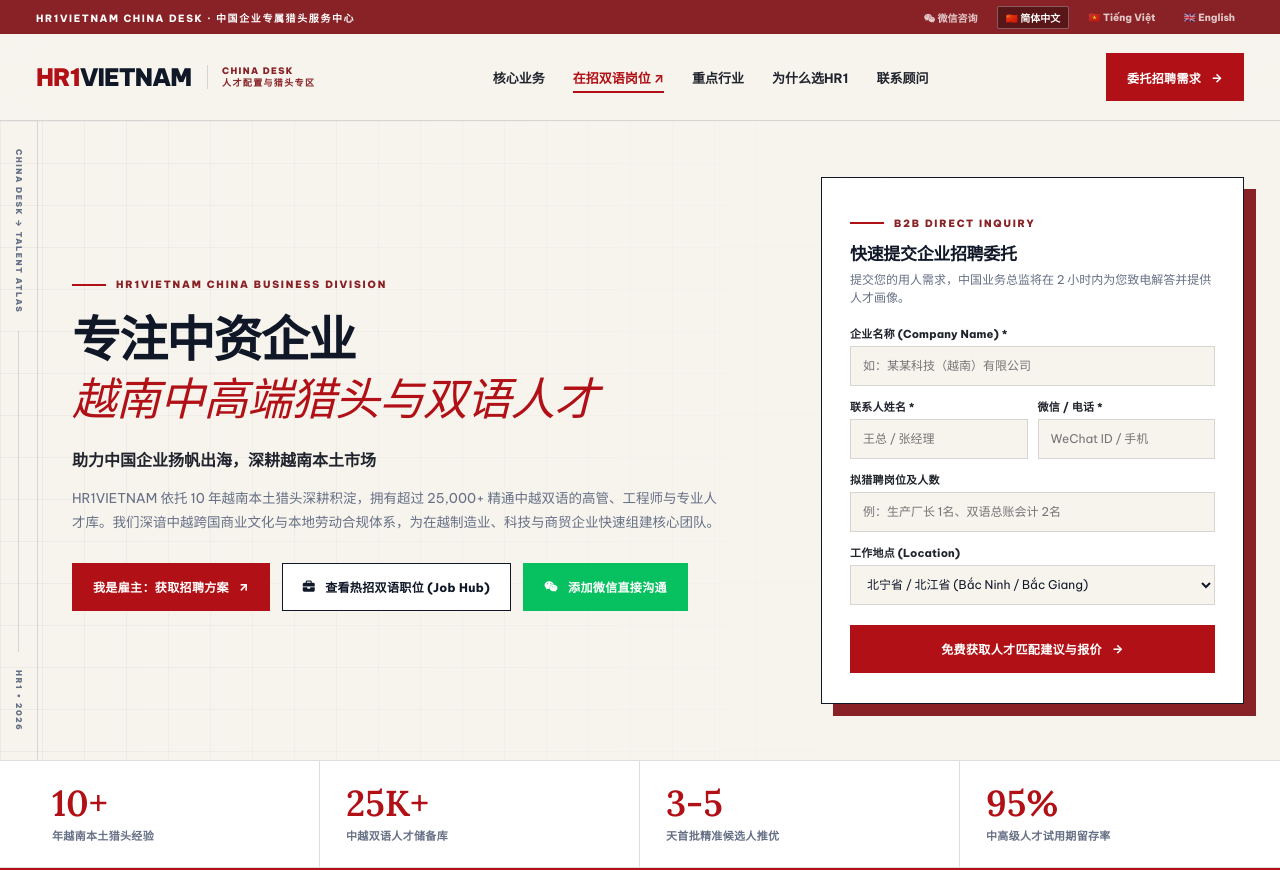
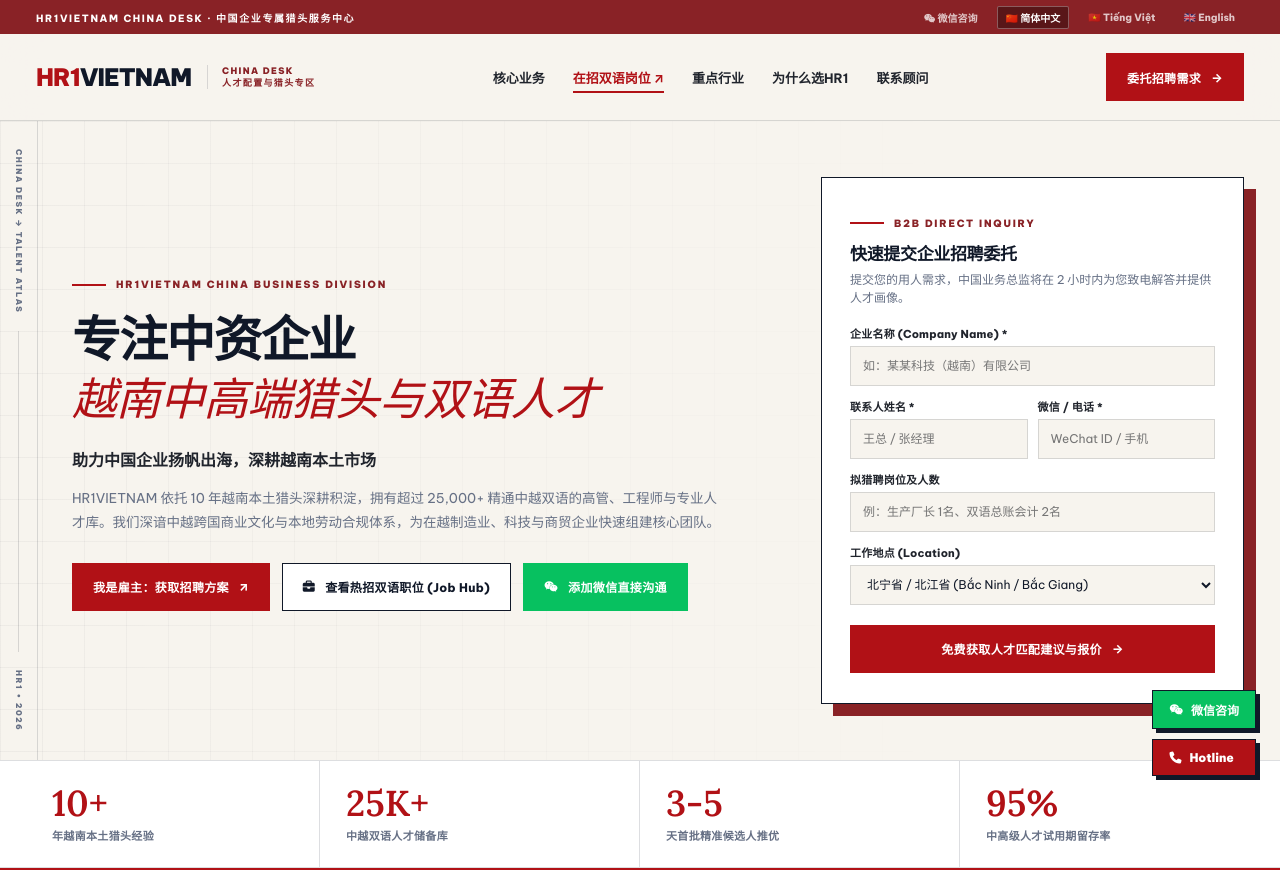
Before and after one commit to lamduc1123/hr1-chinese-desk, a plain HTML site: page index.html in a window 1280 px wide. Shown: the top 870 px of the page. Drawn offline with Linux system fonts and the light colour scheme.

Commit message:
fix(qa): bind #why anchor to metric strip, add floating quick contact dock (wechat + hotline) and sync translations

```diff
--- a/index.html
+++ b/index.html
@@ -947,6 +947,42 @@
       position: relative;
     }
 
+    /* Floating Quick Contact Dock */
+    .floating-dock {
+      position: fixed;
+      bottom: 24px;
+      right: 24px;
+      display: flex;
+      flex-direction: column;
+      gap: 10px;
+      z-index: 999;
+    }
+    .float-btn {
+      display: flex;
+      align-items: center;
+      gap: 8px;
+      padding: 10px 16px;
+      border: 1px solid var(--ink);
+      box-shadow: 4px 4px 0 var(--ink);
+      font-size: 12px;
+      font-weight: 850;
+      cursor: pointer;
+      text-decoration: none;
+      transition: transform .2s, box-shadow .2s;
+    }
+    .float-btn:hover {
+      transform: translateY(-2px);
+      box-shadow: 6px 6px 0 var(--ink);
+    }
+    .float-btn.wechat {
+      background: #07C160;
+      color: #fff;
+    }
+    .float-btn.phone {
+      background: var(--red);
+      color: #fff;
+    }
+
     @media (max-width: 1024px) {
       .hero-grid, .section-head, .contact-layout { grid-template-columns: 1fr; gap: 36px; }
       .service-grid, .sector-grid { grid-template-columns: repeat(2, 1fr); }
@@ -961,6 +997,9 @@
       .service-grid, .sector-grid, .metric-strip, .footer-grid { grid-template-columns: 1fr; }
       .main-nav { display: none; }
       .hero h1 { font-size: 28px; }
+      .floating-dock { bottom: 16px; right: 16px; }
+      .float-text { display: none; }
+      .float-btn { padding: 12px; width: 44px; height: 44px; justify-content: center; }
     }
   </style>
 </head>
@@ -1104,8 +1143,8 @@
         </div>
       </div>
 
-      <!-- METRIC STRIP -->
-      <div class="metric-strip">
+      <!-- METRIC STRIP / WHY HR1 -->
+      <div class="metric-strip" id="why">
         <div class="metric">
           <strong>10+</strong>
           <span id="stat-1">年越南本土猎头经验</span>
@@ -1465,6 +1504,18 @@
       </div>
     </div>
   </footer>
+
+  <!-- FLOATING QUICK CONTACT DOCK -->
+  <div class="floating-dock">
+    <button class="float-btn wechat" onclick="openWechatModal()" title="WeChat Direct Contact">
+      <i class="fa-brands fa-weixin"></i>
+      <span class="float-text" id="float-wechat-text">微信咨询</span>
+    </button>
+    <a class="float-btn phone" href="tel:+842838226666" title="Hotline Call">
+      <i class="fa-solid fa-phone"></i>
+      <span class="float-text">Hotline</span>
+    </a>
+  </div>
 
   <!-- WECHAT MODAL -->
   <div class="modal-backdrop" id="wechatModal" onclick="if(event.target===this) closeWechatModal()">
@@ -1969,6 +2020,7 @@
       // Update Texts
       document.getElementById('ribbon-text').innerText = data.ribbonText;
       document.getElementById('ribbon-wechat').innerText = data.ribbonWechat;
+      if (document.getElementById('float-wechat-text')) document.getElementById('float-wechat-text').innerText = data.ribbonWechat;
       document.getElementById('header-badge').innerHTML = data.headerBadge;
       document.getElementById('nav-services').innerText = data.navServices;
       document.getElementById('nav-jobs').innerText = data.navJobs;
```
